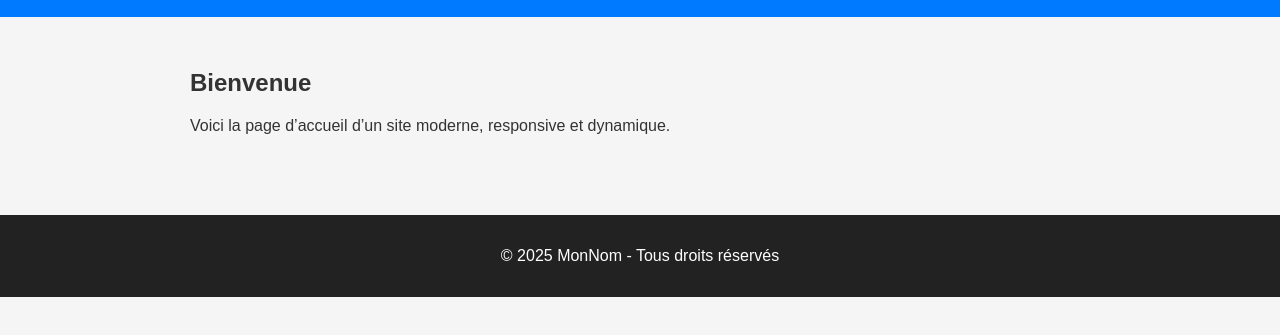
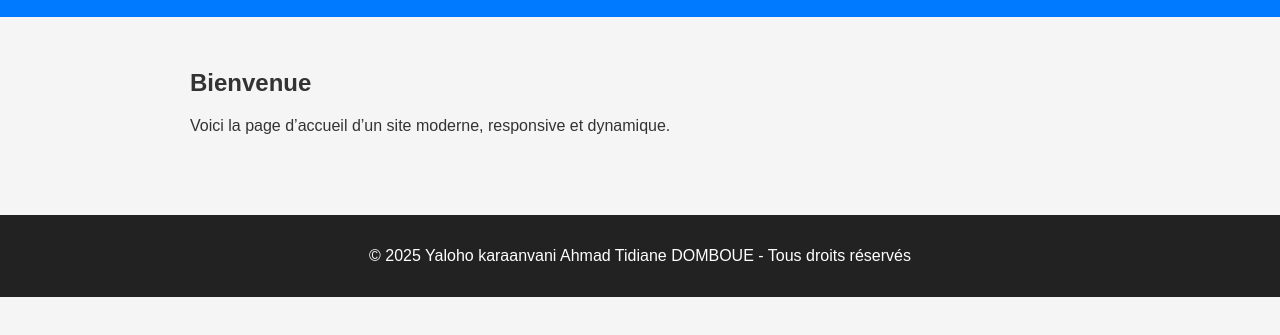
Before and after one commit to yaloho/mon-site, a plain HTML site: page index.html in a window 1280 px wide. Shown: the part 95-430 px from the top of the page. Drawn offline with Linux system fonts and the light colour scheme.

Commit message:
Update index.html

```diff
--- a/index.html
+++ b/index.html
@@ -43,7 +43,7 @@
   </main>
 
   <footer>
-    <p>&copy; <span id="year"></span> MonNom - Tous droits réservés</p>
+    <p>&copy; <span id="year"></span> Yaloho karaanvani Ahmad Tidiane DOMBOUE - Tous droits réservés</p>
   </footer>
 
   <script src="script.js"></script>
```
